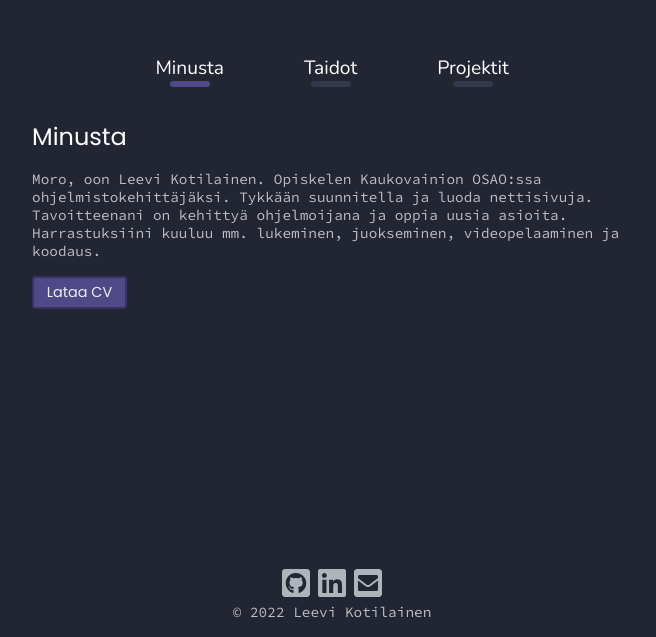
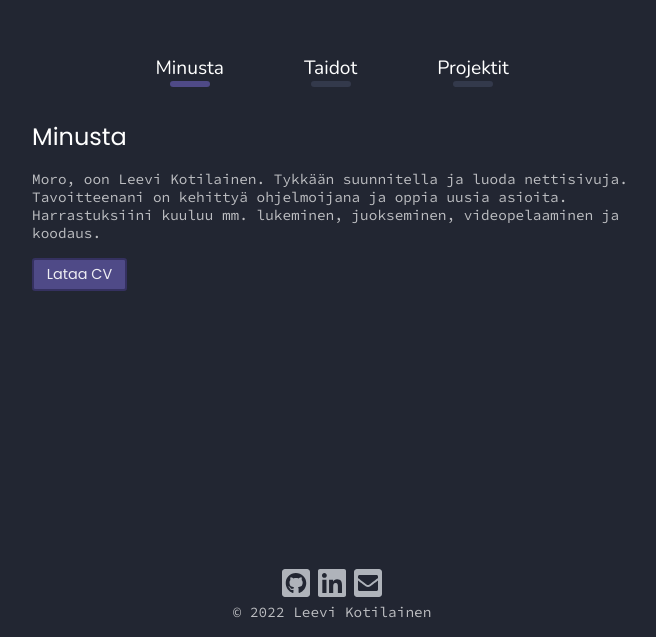
Before and after one commit to leeviko/portfolio, a Next.js app: page / in a window 1280 px wide. Shown: the part 163-800 px from the top of the page, without its empty margins (308-964 px from the left). Built offline with nearby package versions, Linux system fonts and the light colour scheme.

Commit message:
Update CV and home text

```diff
--- a/pages/index.js
+++ b/pages/index.js
@@ -12,8 +12,7 @@ export default function Home() {
         Minusta
       </h1>
       <p className="section-text" lang="fi">
-        Moro, oon Leevi Kotilainen. Opiskelen Kaukovainion OSAO:ssa
-        ohjelmistokehittäjäksi. Tykkään suunnitella ja luoda nettisivuja.
+        Moro, oon Leevi Kotilainen. Tykkään suunnitella ja luoda nettisivuja.
         Tavoitteenani on kehittyä ohjelmoijana ja oppia uusia asioita.
         Harrastuksiini kuuluu mm. lukeminen, juokseminen, videopelaaminen ja
         koodaus.
```
Also changed, not shown: 1 other file (tests, documents, lock files or other folders).
